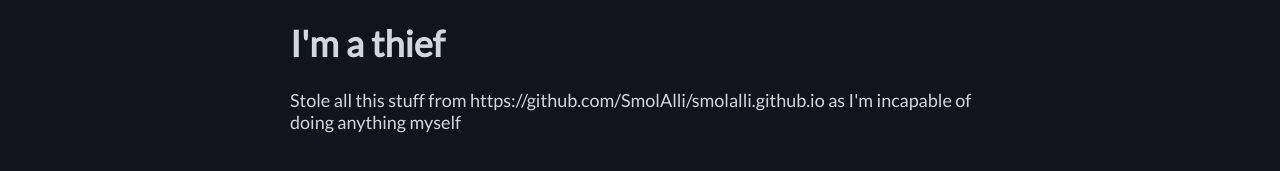
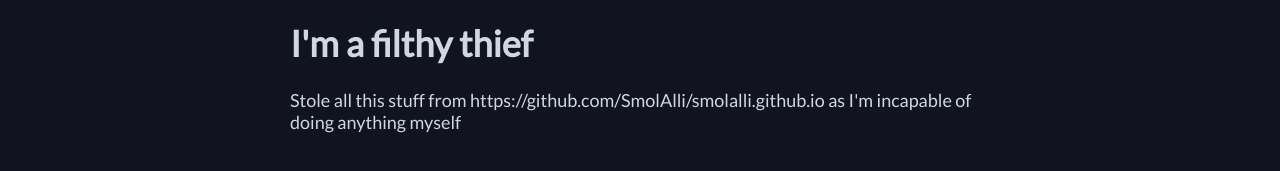
Before and after one commit to OmegaBlurz/omegablurz.github.io, a plain HTML site: page index.html in a window 1280 px wide. Shown: the part 93-264 px from the top of the page. Drawn offline with Linux system fonts and the light colour scheme.

Commit message:
Update index.html

```diff
--- a/index.html
+++ b/index.html
@@ -20,7 +20,7 @@
     <script src="js/navbar.js"></script>
 
     <main>
-        <h1>I'm a thief</h1>
+        <h1>I'm a filthy thief</h1>
         <p>Stole all this stuff from <link>https://github.com/SmolAlli/smolalli.github.io<link> as I'm incapable of doing anything myself</p>
     </main>
 </body>
```
